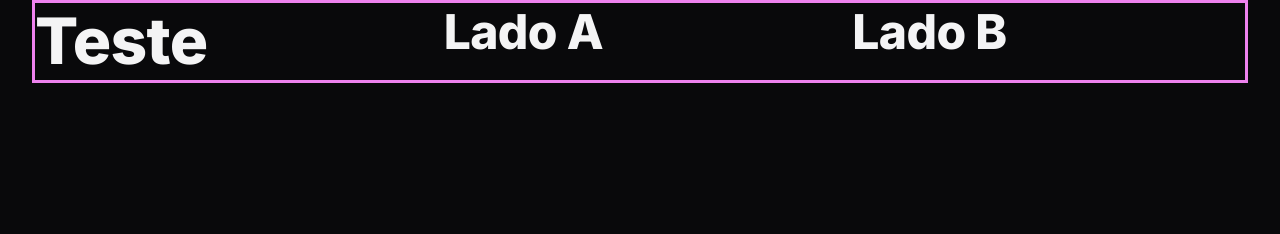
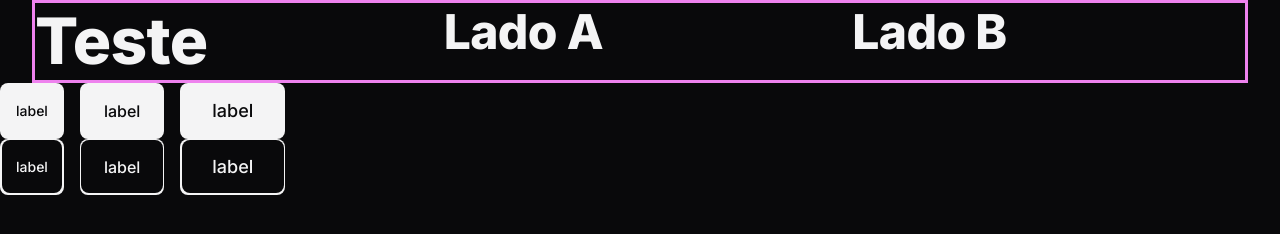
Before and after one commit to guilhermexpc/Rocketset-Fullstack-LandingPage-de-Produto, a plain HTML site: page index.html in a window 1280 px wide. Drawn offline with Linux system fonts and the light colour scheme.

Commit message:
Configure Button style and update utility clases

```diff
--- a/index.html
+++ b/index.html
@@ -18,6 +18,17 @@
         <h2>Lado A</h2>
         <h2>Lado B</h2>
       </div>
+
+      <div class="flex gap-1">
+        <a href="#" class="btn btn-sm">label</a>
+        <span href="#" class="btn btn-md">label</span>
+        <button href="#" class="btn btn-lg">label</button>
+      </div>
+      <div class="flex gap-1">
+        <a aria-label="label" href="#" class="btn btn-sm"></a>
+        <span aria-label="label" href="#" class="btn btn-md"></span>
+        <button aria-label="label" href="#" class="btn btn-lg"></button>
+      </div>
     </header>
   </body>
 </html>
--- /dev/null
+++ b/styles/button.css
@@ -0,0 +1,60 @@
+.btn {
+  --btn-bg-color: var(--text-color-primary);
+  --btn-color: var(--bg-color);
+  border: 0;
+  background-color: transparent;
+
+  display: flex;
+  align-items: center;
+  justify-content: center;
+  width: fit-content;
+
+  border-radius: 0.5rem;
+
+  font: var(--fw-md) var(--fs-base) / 1.5rem var(--ff-sans);
+
+  cursor: pointer;
+
+  background: var(--btn-bg-color);
+  color: var(--btn-color);
+}
+
+.btn:hover {
+  --btn-bg-color: linear-gradient(90deg, var(--brand-color-secondary) 0%, var(--brand-color-primary) 100%);
+  --btn-color: var(--surface-color);
+}
+
+.btn-sm {
+  padding: 0.5rem 1rem;
+  font-size: var(--fs-sm);
+}
+.btn-md {
+  padding: 0.75rem 1.5rem;
+  font-size: var(--fs-base);
+}
+.btn-lg {
+  padding: 1rem 2rem;
+  font-size: 1.125rem;
+}
+
+.btn[aria-label] {
+  position: relative;
+
+  &::before {
+    content: "";
+    position: absolute;
+    border-radius: inherit;
+    inset: 0.09375rem;
+    background-color: var(--bg-color);
+  }
+
+  &::after {
+    content: attr(aria-label);
+    background: var(--btn-bg-color);
+    -webkit-background-clip: text;
+    background-clip: text;
+    color: transparent;
+    position: relative;
+    z-index: 1;
+  }
+}
--- a/styles/global.css
+++ b/styles/global.css
@@ -19,8 +19,8 @@
   --stroke-color: #27272a;
   --text-color-primary: #f4f4f5;
   --text-color-secondary: #a1a1aa;
-  --brand-color-primary: ■#f7b733;
-  --brand-color-secondary: 口#FC4A1A;
+  --brand-color-primary: #f7b733;
+  --brand-color-secondary: #FC4A1A;
 
   --ff-sans: "Inter", system-ui, sans-serif;
   --fw-base: 400;
--- a/styles/index.css
+++ b/styles/index.css
@@ -1,2 +1,3 @@
 @import url(global.css);
 @import url(utility.css);
+@import url(button.css);
--- a/styles/utility.css
+++ b/styles/utility.css
@@ -11,7 +11,7 @@
 }
 
 .px-lg {
-  padding-inline: var(--px-lg);
+  padding-block: var(--px-lg);
 }
 
 .container {
@@ -33,6 +33,18 @@
   gap: 1rem;
 }
 
+.flex {
+  display: flex;
+}
+
+.gap-1 {
+  gap: 1rem;
+}
+
+.grid {
+  display: grid;
+}
+
 @media (width >= 80em) {
   .container {
     --max-width: 80rem;
```
